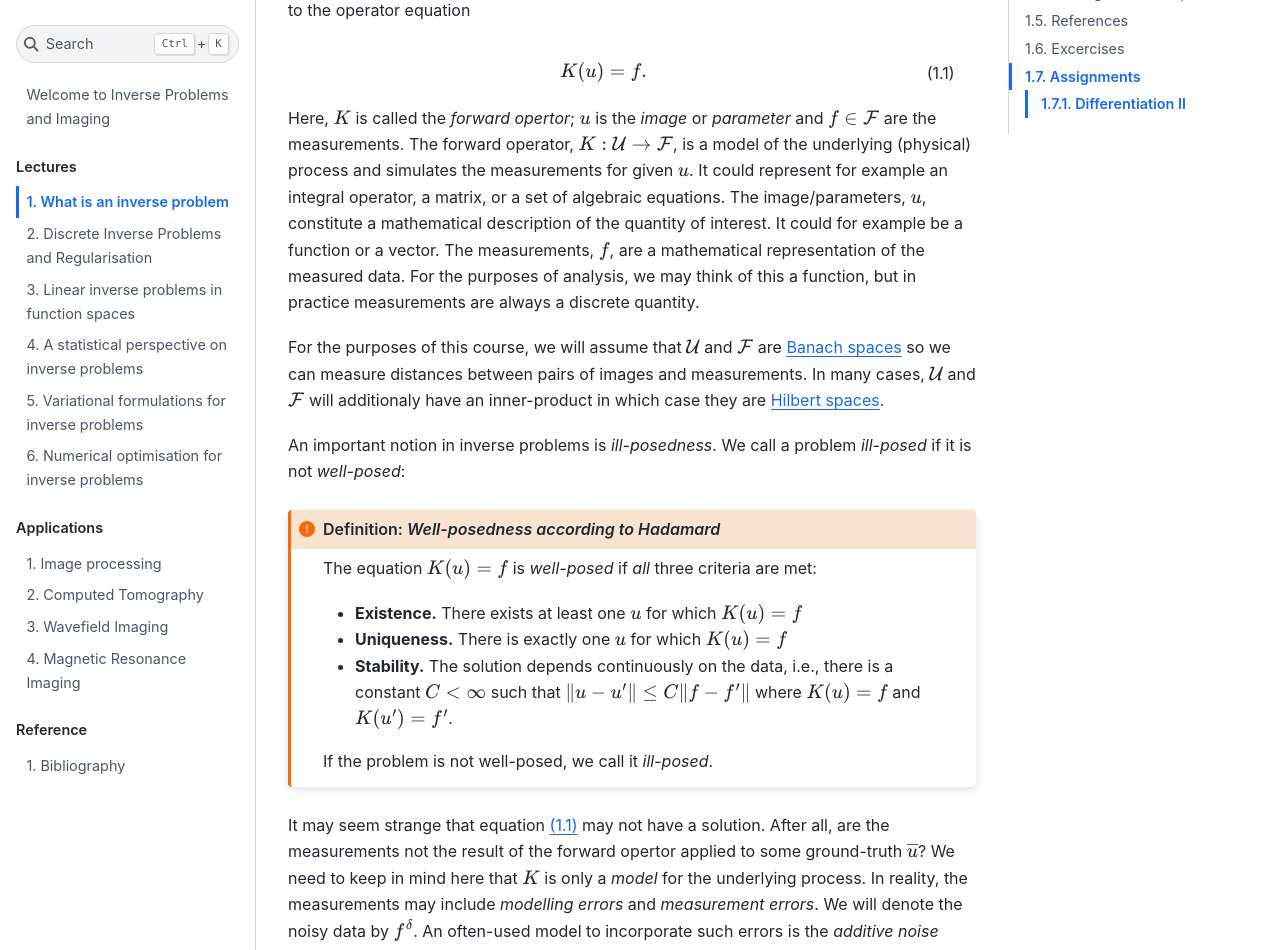
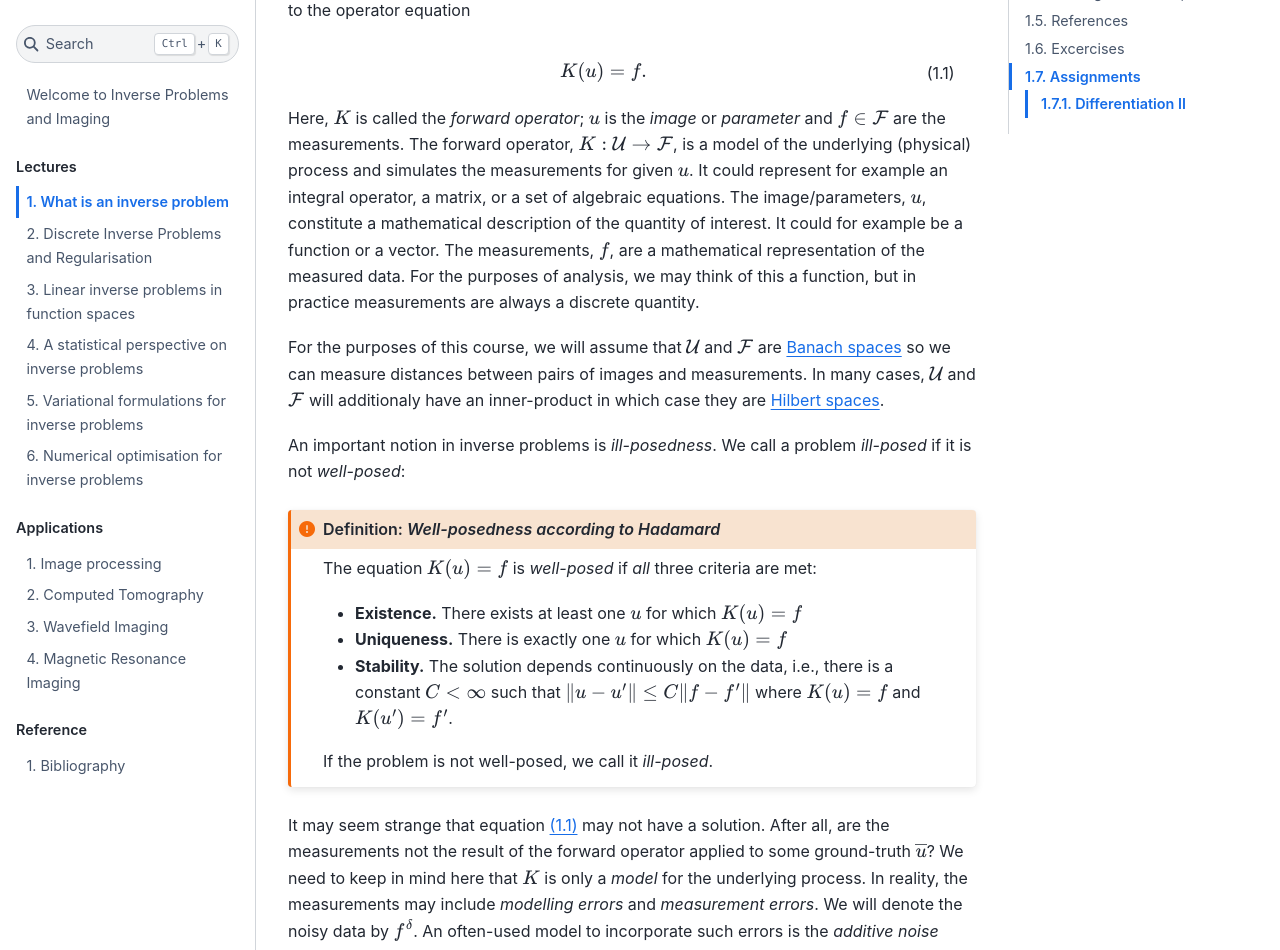
Before and after one commit to TristanvanLeeuwen/IP_and_Im_Lectures, a Jupyter Book: the page built from what_is.md, in a window 1280 px wide and 1400 px high, scrolled down 4834 px. Shown: the part 152-1102 px from the top of the window. Built offline with Jupyter Book 1.0.4 settings and Sphinx 7.4.7 and the Sphinx Book theme 1.1.4, drawn with Linux system fonts in a browser that asks for light colours; cross-references to code outside the pages are shown as plain code.

Commit message:
Correcting typos ("opertor" => "operator").

````diff
--- a/what_is.md
+++ b/what_is.md
@@ -255,7 +255,7 @@ We can abstractly formulate most (if not all) inverse problems as finding a solu
 :label: ip
 K(u) = f.
 ```
-Here, $K$ is called the *forward opertor*; $u$ is the *image* or *parameter* and $f \in \mathcal{F}$ are the measurements. The forward operator, $K : \mathcal{U} \rightarrow \mathcal{F}$, is a model of the underlying (physical) process and simulates the measurements for given $u$. It could represent for example an integral operator, a matrix, or a set of algebraic equations.
+Here, $K$ is called the *forward operator*; $u$ is the *image* or *parameter* and $f \in \mathcal{F}$ are the measurements. The forward operator, $K : \mathcal{U} \rightarrow \mathcal{F}$, is a model of the underlying (physical) process and simulates the measurements for given $u$. It could represent for example an integral operator, a matrix, or a set of algebraic equations.
 The image/parameters, $u$, constitute a mathematical description of the quantity of interest. It could for example be a function or a vector. The measurements, $f$, are a mathematical representation of the measured data. For the purposes of analysis, we may think of this a function, but in practice measurements are always a discrete quantity.
 
 For the purposes of this course, we will assume that $\mathcal{U}$ and $\mathcal{F}$ are [Banach spaces](https://en.wikipedia.org/wiki/Banach_space) so we can measure distances between pairs of images and measurements. In many cases, $\mathcal{U}$ and $\mathcal{F}$ will additionaly have an inner-product in which case they are [Hilbert spaces](https://en.wikipedia.org/wiki/Hilbert_space).
@@ -274,7 +274,7 @@ The equation $K(u) = f$ is *well-posed* if *all* three criteria are met:
 If the problem is not well-posed, we call it *ill-posed*.
 ```
 
-It may seem strange that equation {eq}`ip` may not have a solution. After all, are the measurements not the result of the forward opertor applied to some ground-truth $\overline{u}$? We need to keep in mind here that $K$ is only a *model* for the underlying process. In reality, the measurements may include *modelling errors* and *measurement errors*. We will denote the noisy data by $f^{\delta}$. An often-used model to incorporate such errors is the *additive noise model*
+It may seem strange that equation {eq}`ip` may not have a solution. After all, are the measurements not the result of the forward operator applied to some ground-truth $\overline{u}$? We need to keep in mind here that $K$ is only a *model* for the underlying process. In reality, the measurements may include *modelling errors* and *measurement errors*. We will denote the noisy data by $f^{\delta}$. An often-used model to incorporate such errors is the *additive noise model*
 
 $$
 f^{\delta} = K(\overline{u}) + e,
````
